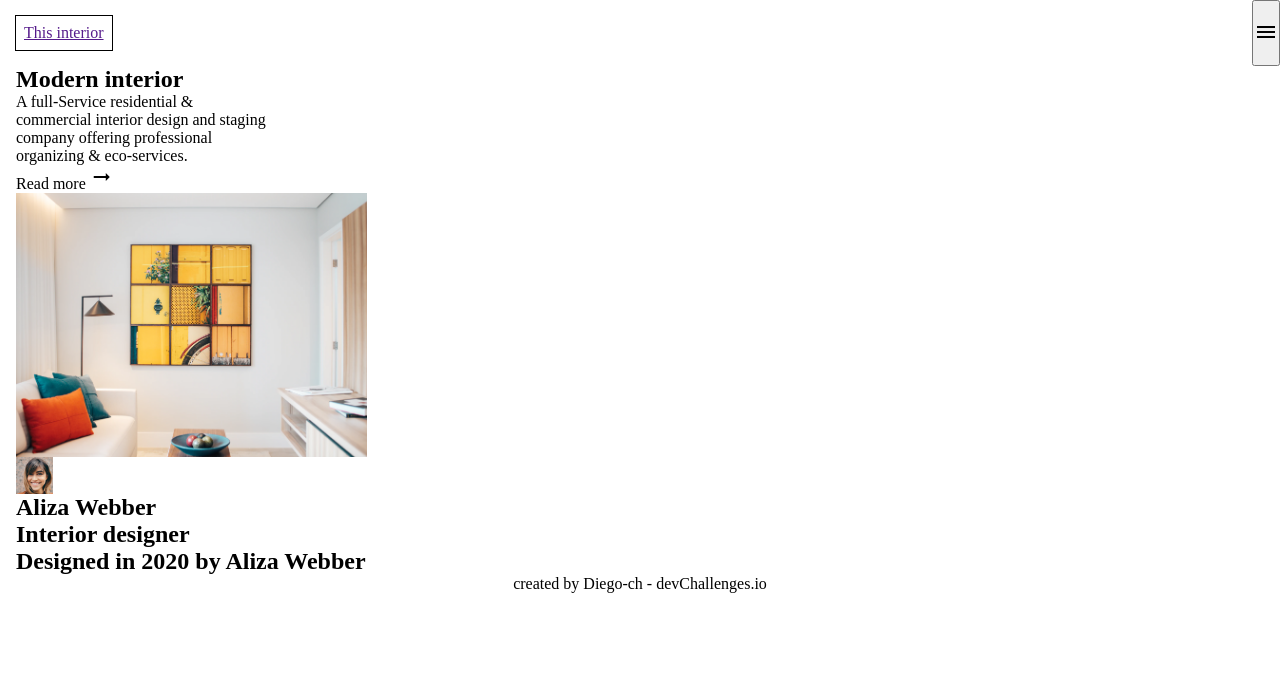
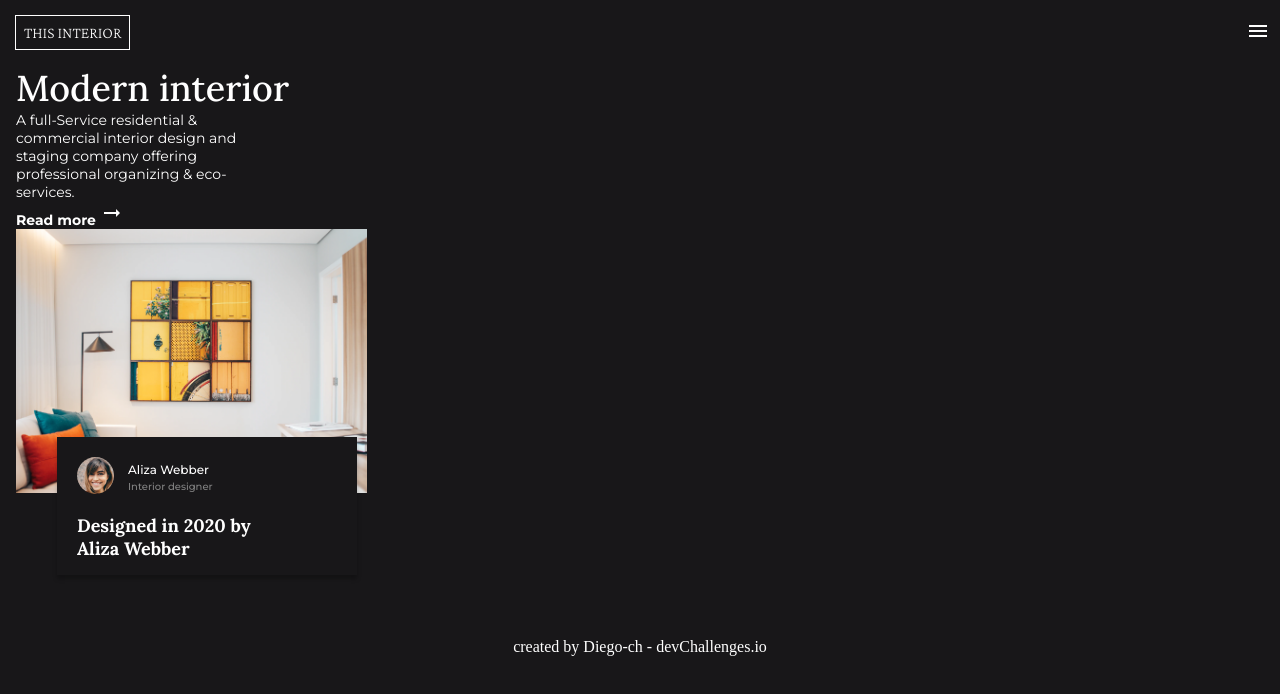
Before and after one commit to Castro-D/DC-interior-consultant-challenge, a plain HTML site: page index.html in a window 1280 px wide. Drawn offline with nearby package versions, Linux system fonts and the light colour scheme.

Commit message:
add styles and card over image

```diff
--- a/index.html
+++ b/index.html
@@ -5,12 +5,15 @@
   <meta http-equiv='X-UA-Compatible' content='IE=edge'>
   <title>Interior consultant</title>
   <meta name='viewport' content='width=device-width, initial-scale=1'>
+  <link rel="preconnect" href="https://fonts.googleapis.com">
+  <link rel="preconnect" href="https://fonts.gstatic.com" crossorigin>
+  <link href="https://fonts.googleapis.com/css2?family=Crimson+Pro:wght@200&family=Lora:wght@500;700&family=Montserrat:wght@400;500;700&display=swap" rel="stylesheet">
   <link href="https://fonts.googleapis.com/icon?family=Material+Icons" rel="stylesheet">
   <link rel='stylesheet' type='text/css' media='screen' href='main.css'>
 </head>
 <body>
   <nav>
-    <a href="">This interior</a>
+    <a href="" class='logo'>This interior</a>
     <button class='hamburger' id='hamburger'>
       <span class="menuIcon material-icons">
         menu
@@ -22,7 +25,7 @@
       <h1>Modern interior</h1>
       <p>A full-Service residential & commercial interior design and staging company offering professional organizing & eco-services.</p>
       <div>
-        <span>Read more</span>
+        <span class='arrow-text'>Read more</span>
         <span class="material-icons">
           arrow_right_alt
         </span>
@@ -37,8 +40,8 @@
           <img src="./img/photo2.png" alt="personal card photo">
         </div>
         <div class='personal-info'>
-          <h2>Aliza Webber</h2>
-          <h2>Interior designer</h2>
+          <h2 class='name'>Aliza Webber</h2>
+          <h2 class='occupation'>Interior designer</h2>
         </div>
       </div>
       <div class='card-title'>
--- a/main.css
+++ b/main.css
@@ -2,6 +2,11 @@
   padding: 0;
   margin: 0;
   box-sizing: border-box;
+  color: #FFFFFF;
+}
+
+body {
+  background-color: #181719;
 }
 
 section {
@@ -23,6 +28,18 @@ section {
   background-repeat: no-repeat;
 }
 
+.card {
+  display: flex;
+  flex-direction: column;
+  width: 300px;
+  height: 138px;
+  box-shadow: 0px 4px 4px rgba(0, 0, 0, 0.25);
+  position: absolute;
+  background: #181719;
+  left: 57px;
+  top: 437px;
+}
+
 .card-photo {
   width: 37px;
   height: 37px;
@@ -30,25 +47,84 @@ section {
 
 .card-photo img {
   width: 100%;
+  border-radius: 37px
+}
+
+.card-header {
+  display: flex;
+  padding: 20px;
 }
 
 nav {
   display: flex;
   justify-content: space-between;
+  width: 100%;
 }
 
-nav a {
-  border: 1px solid black;
+.logo {
+  border: 1px solid #FFFFFF;
   margin: 15px;
   padding: 8px;
+  text-decoration: none;
+  font-family: 'Crimson Pro', serif;
+  text-transform: uppercase;
 }
 
 .dev {
   text-align: center;
+  margin-top: 145px;
+  margin-bottom: 24px;
 }
 
 section p {
   width: 250px;
+  font-family: 'Montserrat', sans-serif;
+  font-weight: 400;
+  font-size: 14px;
+  text-align: start;
 }
 
-/*usar ::after para la flecha*/
+.hamburger {
+  background: transparent;
+  border: none;
+  margin: 10px;
+}
+
+header h1 {
+  font-family: 'Lora', serif;
+  font-weight: 500;
+  font-size: 36px;
+}
+
+.arrow-text {
+  font-family: 'Montserrat', sans-serif;
+  font-weight: 700;
+  font-size: 14px;
+}
+
+.name {
+  font-family: 'Montserrat', sans-serif;
+  font-weight: 500;
+  font-size: 12px;
+  margin-bottom: 3px;
+}
+
+.occupation {
+  font-family: 'Montserrat', sans-serif;
+  font-weight: 500;
+  font-size: 10px;
+  color: #828282;
+}
+
+.card-title h2 {
+  font-family: 'Lora', serif;
+  font-weight: 700;
+  font-size: 18px;
+  width: 210px;
+  margin-left: 20px;
+}
+
+.personal-info {
+  margin-left: 14px;
+  margin-top: 5px
+}
```
